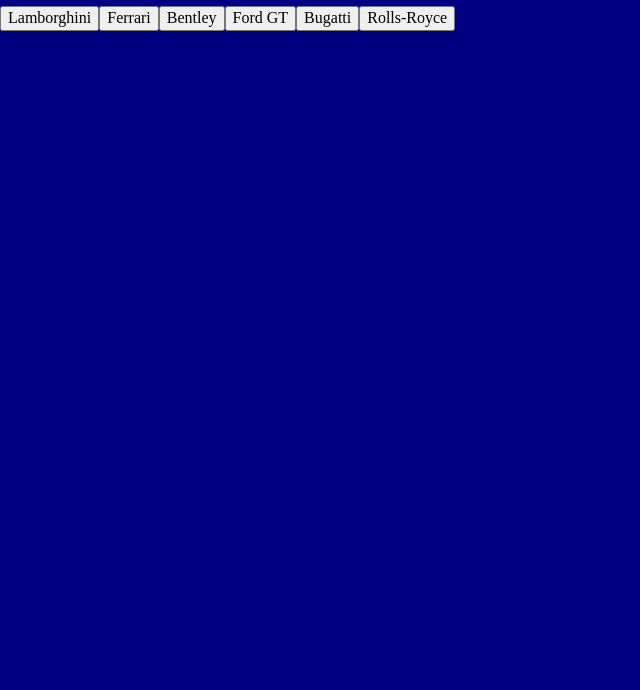
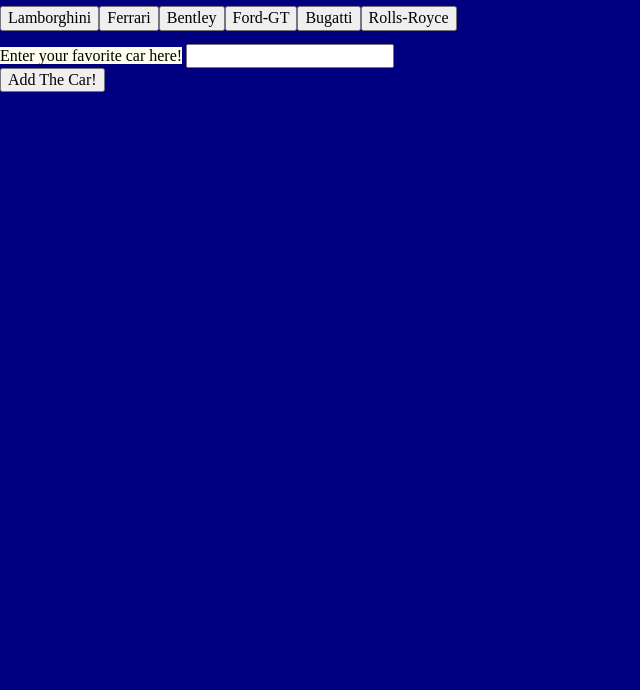
Before and after one commit to KailerS/GifTastic, a plain HTML site: page index.html in a window 1280 px wide. Shown: the part 110-800 px from the top of the page, without its empty margins (0-640 px from the left). Drawn offline with nearby package versions, Linux system fonts and the light colour scheme.

Commit message:
Everything is working!

```diff
--- a/assets/css/style.css
+++ b/assets/css/style.css
@@ -1,12 +1,14 @@
 body {
     background-color: navy;
 }
-
 p {
     background-color: ivory;
     width: 5%;
 }
-h1 {
+h1, label{
     width: 10%;
     background-color: ivory;
 }
+button {
+    margin-bottom: 1%;
+}
--- a/assets/javascript/script.js
+++ b/assets/javascript/script.js
@@ -1,4 +1,4 @@
-var topic = ["Lamborghini","Ferrari", "Bentley", "Ford GT", "Bugatti", "Rolls-Royce"]
+var topic = ["Lamborghini","Ferrari", "Bentley", "Ford-GT", "Bugatti", "Rolls-Royce"]
 
 
 function renderButtons() {
@@ -60,4 +60,17 @@
     };
 });
 
+$("#add-car").on("click", function(event) {
+    event.preventDefault();
+
+    var newCar = $("#car-input").val().trim();
+
+    topic.push(newCar);
+
+    $("#car-input").val("")
+
+    renderButtons();
+});
+
+
   renderButtons();
--- a/index.html
+++ b/index.html
@@ -16,6 +16,12 @@
         <div id="buttonGarage">
 
         </div>
+        <form id="car-form">
+            <label for="movie-input">Enter your favorite car here!</label>
+            <input type="text" id="car-input">
+            <br>
+            <input id="add-car" type="submit" value="Add The Car!">
+        </form>
 
         <div id="parkingLot">
 
```
